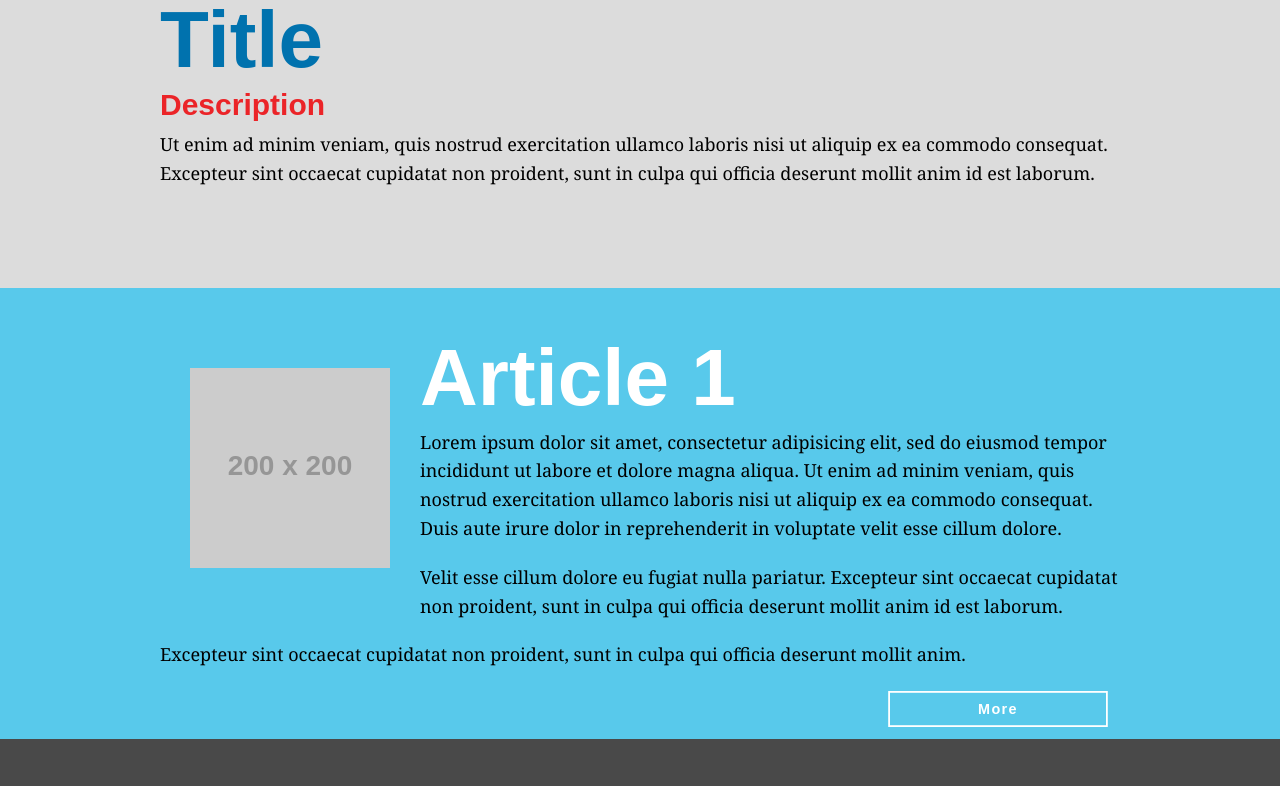
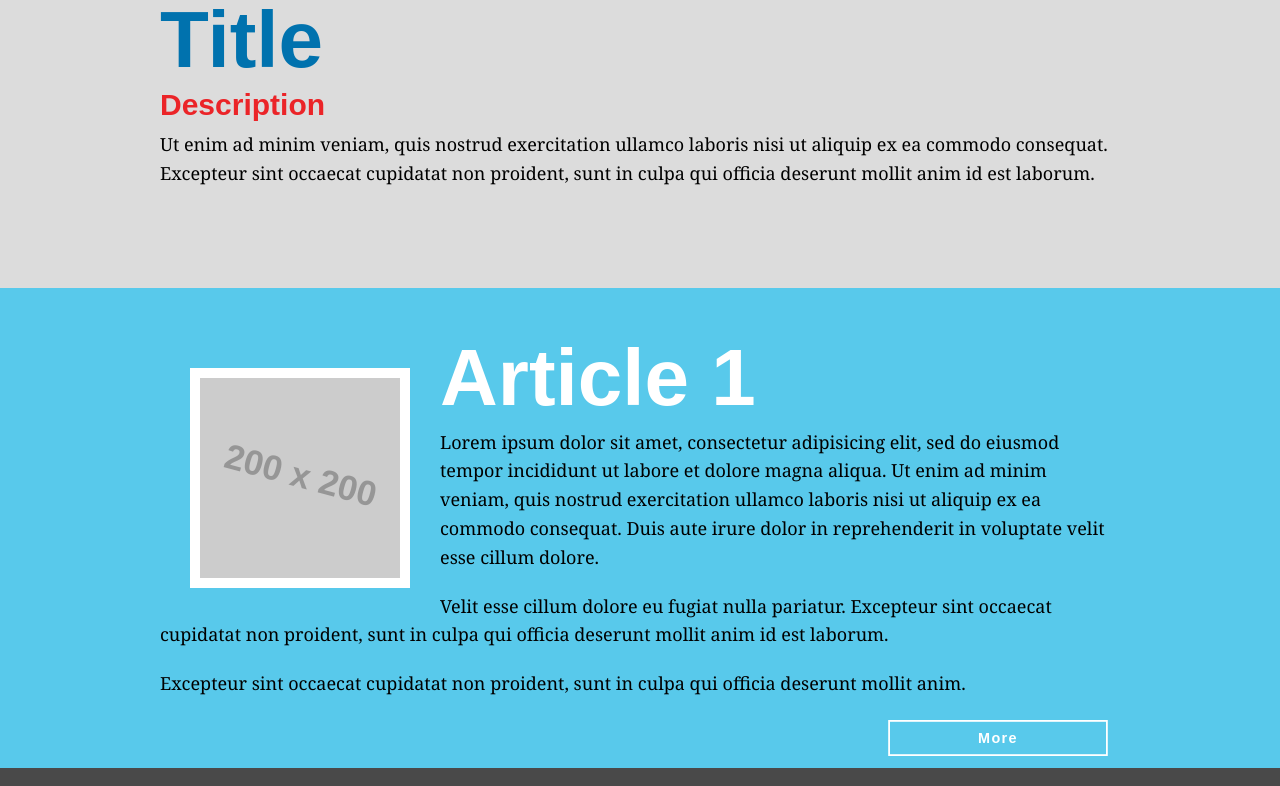
Before and after one commit to allanliebold/css-practice, a plain HTML site: page articles.html in a window 1280 px wide. In both pictures the pointer is over the picture 290 px from the left and 467 px from the top of the page. Shown: the top 786 px of the page. Drawn offline with Linux system fonts and the light colour scheme; placeholder pictures from the web are drawn by us.

Commit message:
added zoom and rotate effect to article images on hover

```diff
--- a/css/style.css
+++ b/css/style.css
@@ -101,6 +101,19 @@ Article Styles
 .content-block .figure {
   margin: 30px;
   float: left;
+  border: 10px solid #fff;
+  overflow: hidden;
+}
+.content-block .figure img {
+  float: left;
+  transition: .25s all ease-in-out;
+}
+.content-block .figure img:hover {
+  -webkit-transform: rotate(15deg) scale(1.25, 1.25);
+  -moz-transform: rotate(15deg) scale(1.25, 1.25);
+  -ms-transform: rotate(15deg) scale(1.25, 1.25);
+  -o-transform: rotate(15deg) scale(1.25, 1.25);
+  transform: rotate(15deg) scale(1.25, 1.25);
 }
 
 .content-block h1 {
@@ -165,7 +178,7 @@ Buttons
 .button:hover {
   background-color: #333;
   color: #fff;
-  transform: scale(1.1, 1.1);
+  transform: scale(1.1, 1.1) translate(0, -5px);
 }
 
 .button-narrow {
```
